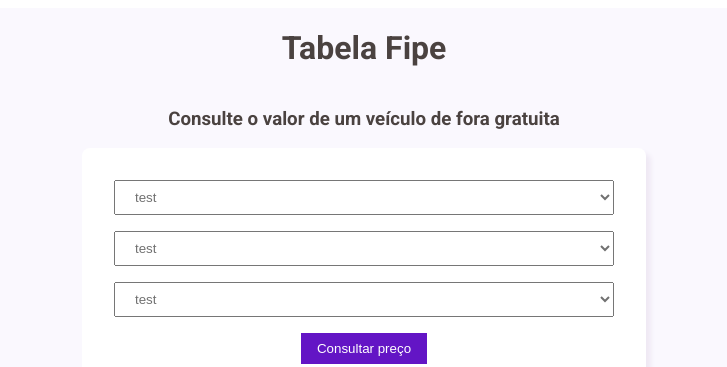
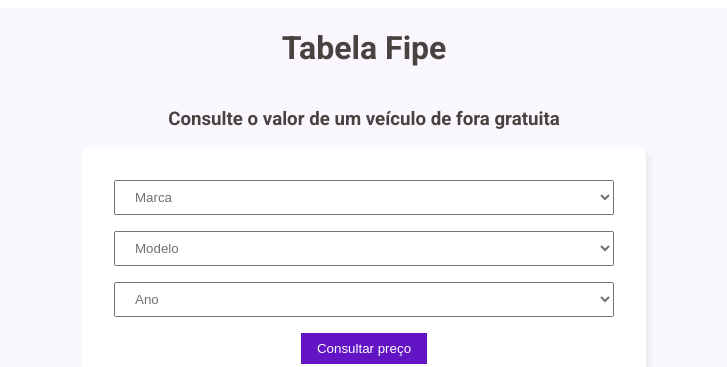
Before and after one commit to tonsn9/finished-project, a Next.js app in the folder Projeto/: page / in a window 1280 px wide. Shown: the top 367 px of the page, without its empty margins (276-1003 px from the left). Built offline with nearby package versions, Linux system fonts and the light colour scheme; no server answers.

Commit message:
feat: change text option

```diff
--- a/Projeto/src/pages/index.tsx
+++ b/Projeto/src/pages/index.tsx
@@ -43,15 +43,15 @@
           <h3>Consulte o valor de um veículo de fora gratuita</h3>
           <form>
             <select>
-              <option>test</option>
+              <option>Marca</option>
             </select>
 
             <select>
-              <option>test</option>
+              <option>Modelo</option>
             </select>
 
             <select>
-              <option>test</option>
+              <option>Ano</option>
             </select>
             <button type="submit">Consultar preço</button>
           </form>
```
